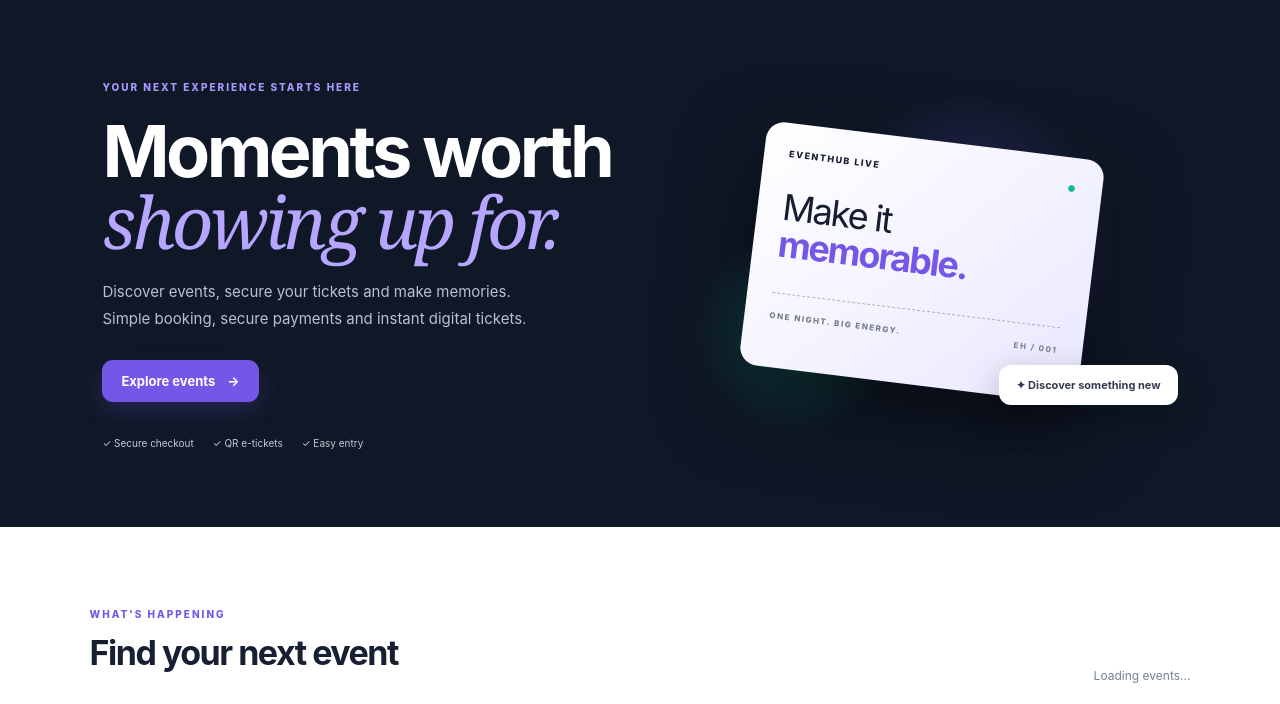
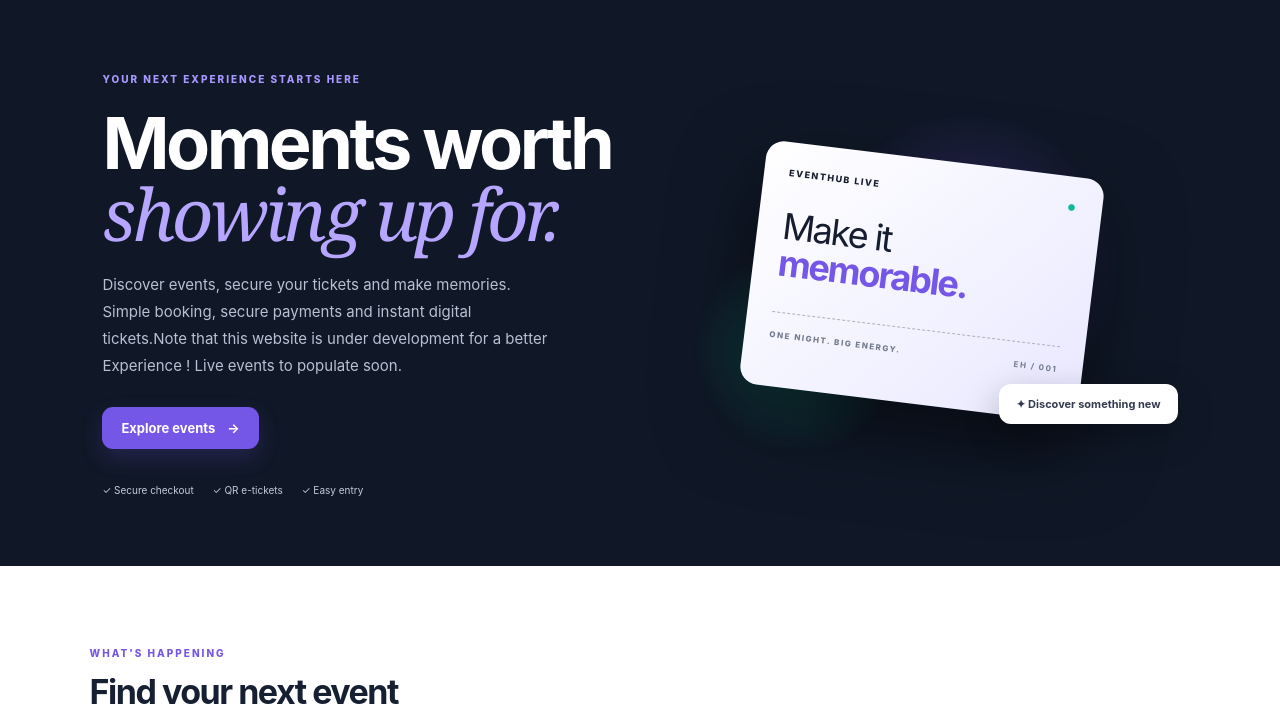
Before and after one commit to 22techiq/Eventshubv2, a plain HTML site: page eventshubv6/index.html in a window 1280 px wide. Shown: the part 79-783 px from the top of the page. Drawn offline with Linux system fonts and the light colour scheme.

Commit message:
Update index.html

```diff
--- a/eventshubv6/index.html
+++ b/eventshubv6/index.html
@@ -48,7 +48,7 @@
     <div class="hero-copy">
       <span class="eyebrow">YOUR NEXT EXPERIENCE STARTS HERE</span>
       <h1>Moments worth<br><em>showing up for.</em></h1>
-      <p>Discover events, secure your tickets and make memories. Simple booking, secure payments and instant digital tickets.</p>
+      <p>Discover events, secure your tickets and make memories. Simple booking, secure payments and instant digital tickets.Note that this website is under development for a better Experience ! Live events to populate soon.</p>
       <a class="btn btn-primary" href="#events">Explore events <span>→</span></a>
       <div class="trust"><span>✓ Secure checkout</span><span>✓ QR e-tickets</span><span>✓ Easy entry</span></div>
     </div>
```
